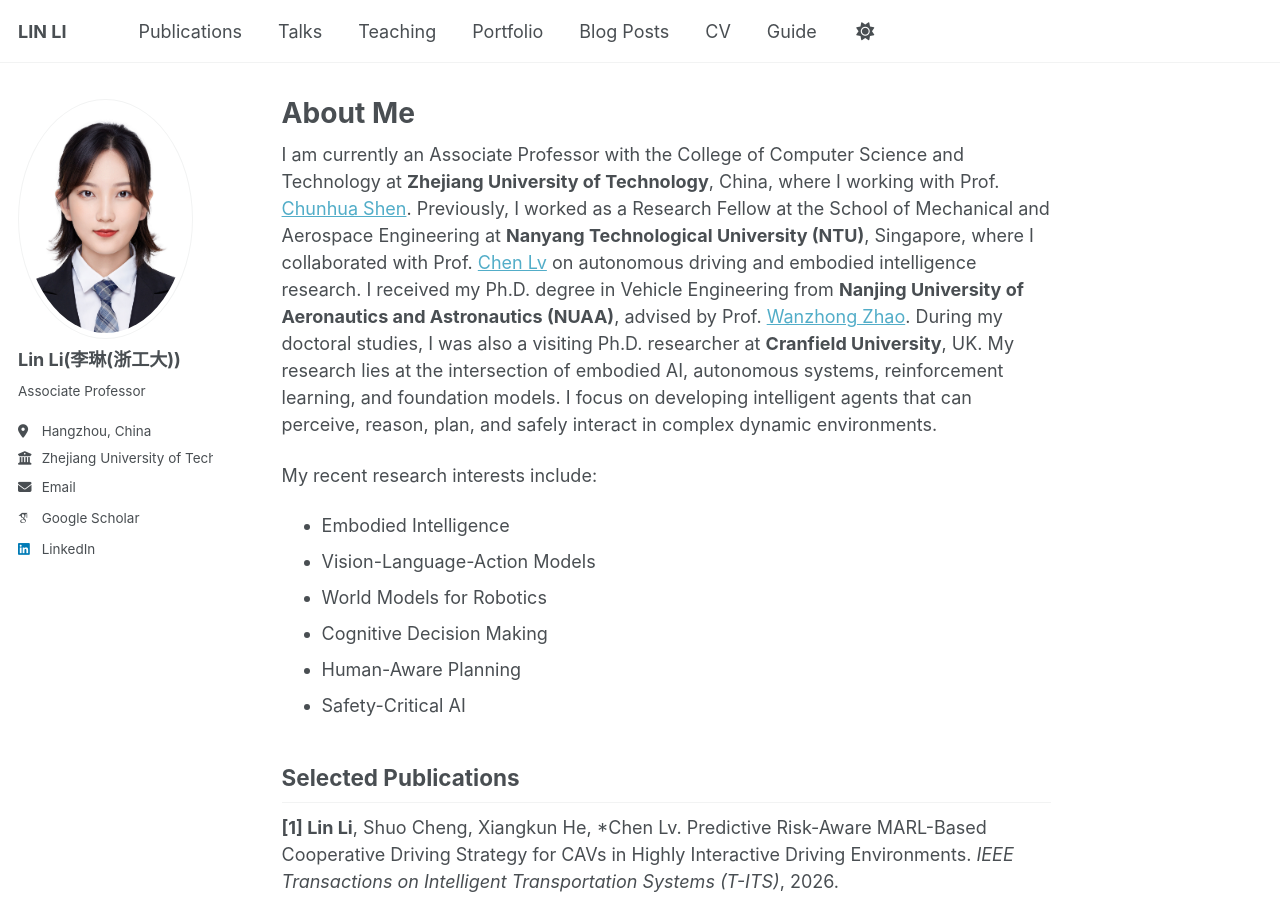
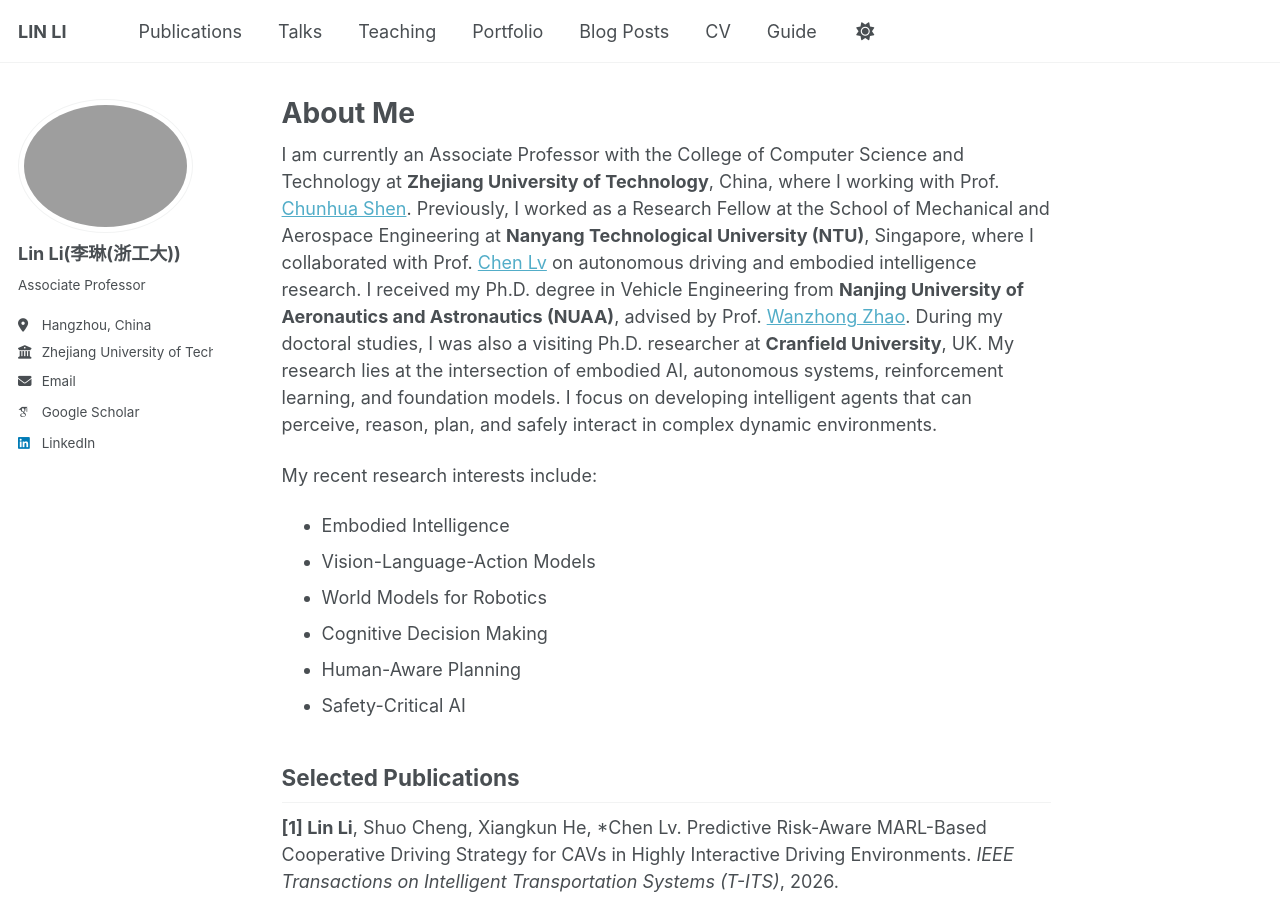
Before and after one commit to lilin96/lilin96a.github.io, a Jekyll site: the page built from _pages/about.md, in a window 1280 px wide and 900 px high. Built offline with Jekyll 4.4.1, drawn with Linux system fonts in a browser that asks for light colours; some web fonts are replaced; a script bundle is joined from its source files by our own code; library files that are not in the unit come from our copies.

Commit message:
Update _config.yml

```diff
--- a/_config.yml
+++ b/_config.yml
@@ -23,7 +23,7 @@ repository               : "academicpages/academicpages.github.io"
 #               Additional customization can be done by editing /_includes/author-profile.html
 author:
   # Biographic information
-  avatar           : "5adc1cf08nf04a6e5799067fc75237dd.jpg"
+  avatar           : "IMG_5999 2.jpg"
   name             : "Lin Li(李琳(浙工大))"
   pronouns         : # example: "she/her"
   bio              : "Associate Professor"
```
